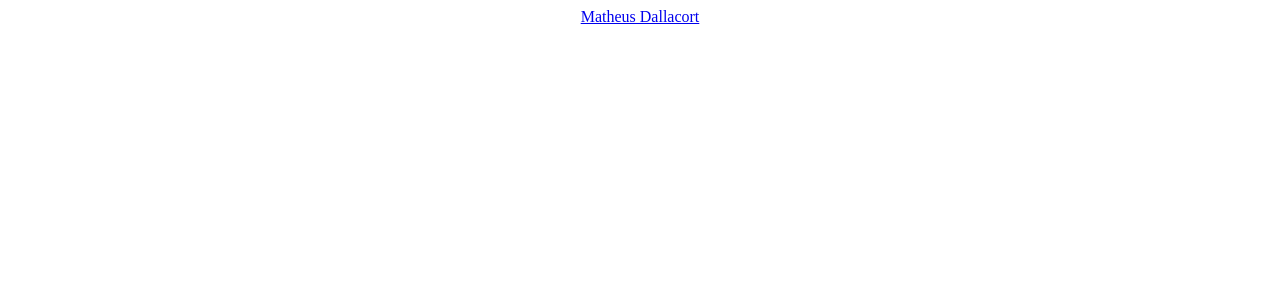
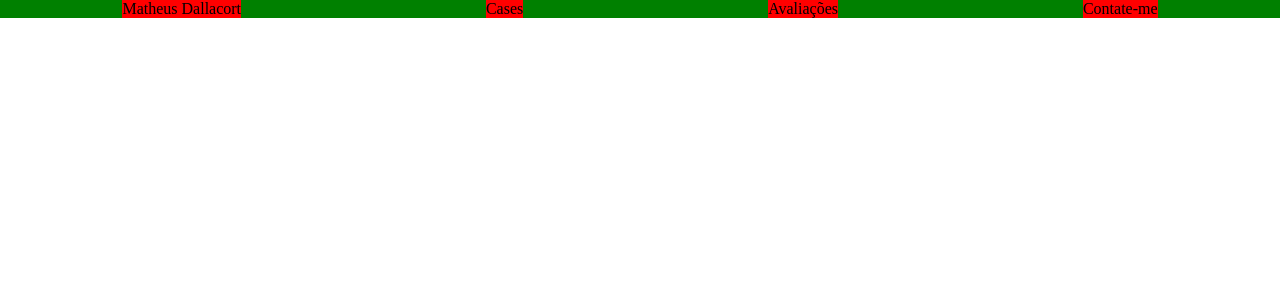
Before and after one commit to jpcorso/matheus_dallacort, a React (Create React App) app: page / in a window 1280 px wide. Shown: the top 300 px of the page. Built offline with nearby package versions, Linux system fonts and the light colour scheme.

Commit message:
esqueleto do header

```diff
--- a/src/components/header/header.module.css
+++ b/src/components/header/header.module.css
@@ -0,0 +1,22 @@
+body {
+    margin: 0;
+    padding: 0;
+  }
+
+.boxHeader{
+    display: flex;
+    flex-direction: row;
+    justify-content: space-around;
+    background-color: green;
+    width: 100%;
+    margin: 0;
+    padding: 0;
+}
+
+.text{
+    display: flex;
+    flex-direction: row;
+    text-decoration: none;
+    color: black;
+    background-color: red;
+}
--- a/src/components/header/index.jsx
+++ b/src/components/header/index.jsx
@@ -3,6 +3,11 @@ import { Link} from 'react-router-dom';
 
 export default function Header() {
     return (
-        <Link to="https://www.google.com" className={style.text}>Matheus Dallacort</Link>
+        <div className={style.boxHeader}>
+            <Link to="https://www.google.com" className={style.text}>Matheus Dallacort</Link>
+            <Link to="https://www.google.com" className={style.text}>Cases</Link>
+            <Link to="https://www.google.com" className={style.text}>Avaliações</Link>
+            <Link to="https://www.google.com" className={style.text}>Contate-me</Link>
+        </div>
     )
 }
```
